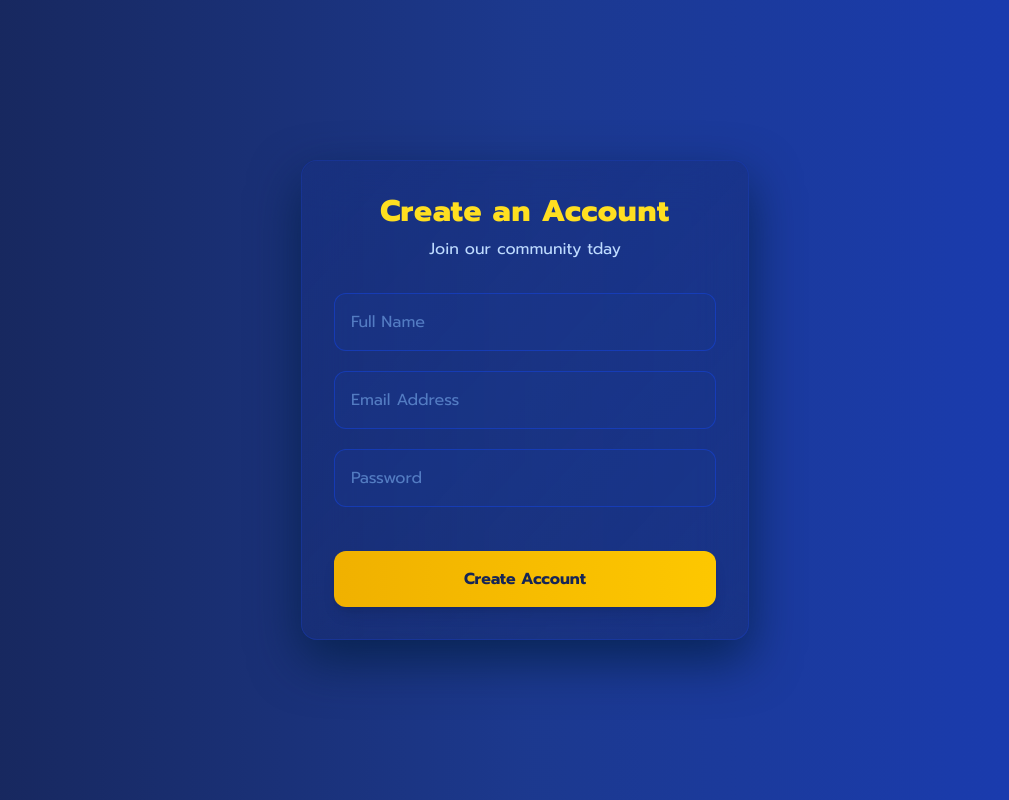
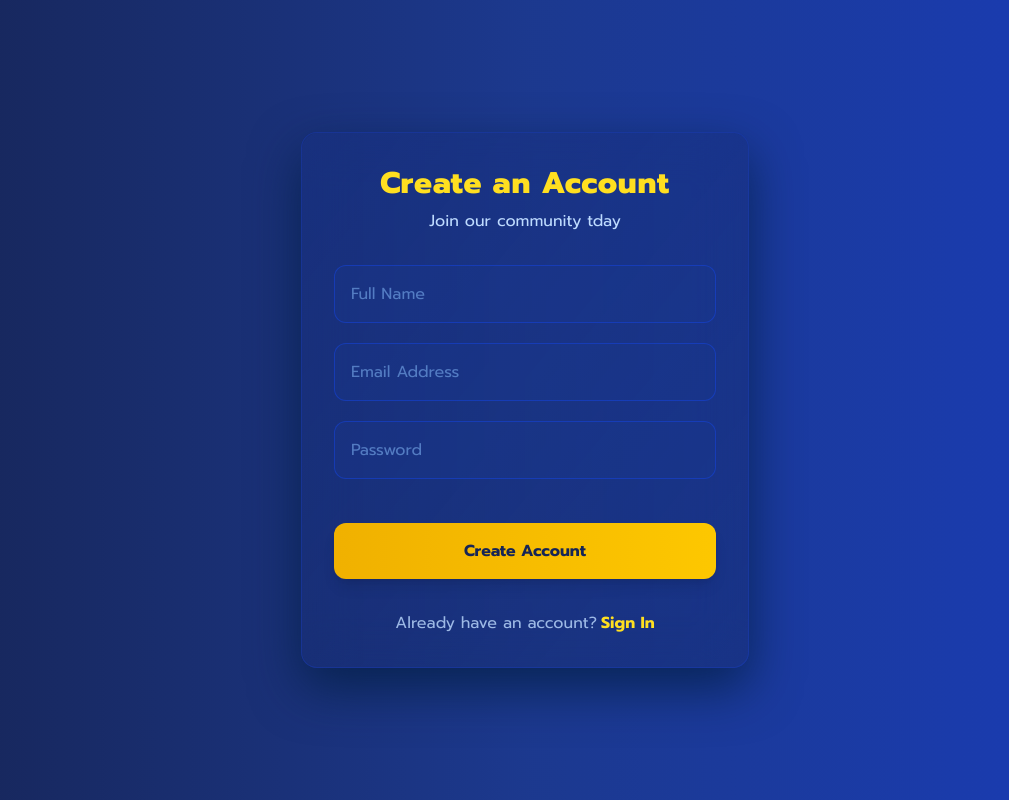
Before and after one commit to PascalMartinDev/authentication-form-tailwind, a React (Vite) app: page / in a window 1280 px wide. Shown: the whole page, without its empty margins (115-1124 px from the left). Built offline with nearby package versions, Linux system fonts and the light colour scheme.

Commit message:
Added sign in option

```diff
--- a/src/components/SignInSignUp.jsx
+++ b/src/components/SignInSignUp.jsx
@@ -41,6 +41,12 @@ const SignInSignUp = () => {
               <span className="absolute inset-0 bg-gradient-to-r from-yellow-500 to-yellow-300 opacity-0 group-hover:opacity-100 transition-opacity pointer-events-none"></span>
             </button>
           </form>
+          <p className="mt-8 text-blue-200/80 text-center">
+            Already have an account?
+            <span className="text-yellow-300 font-bold cursor-pointer hover:text-yellow-400 ml-1 transition-colors">
+              Sign In
+            </span>
+          </p>
         </div>
       </div>
     </div>
```
